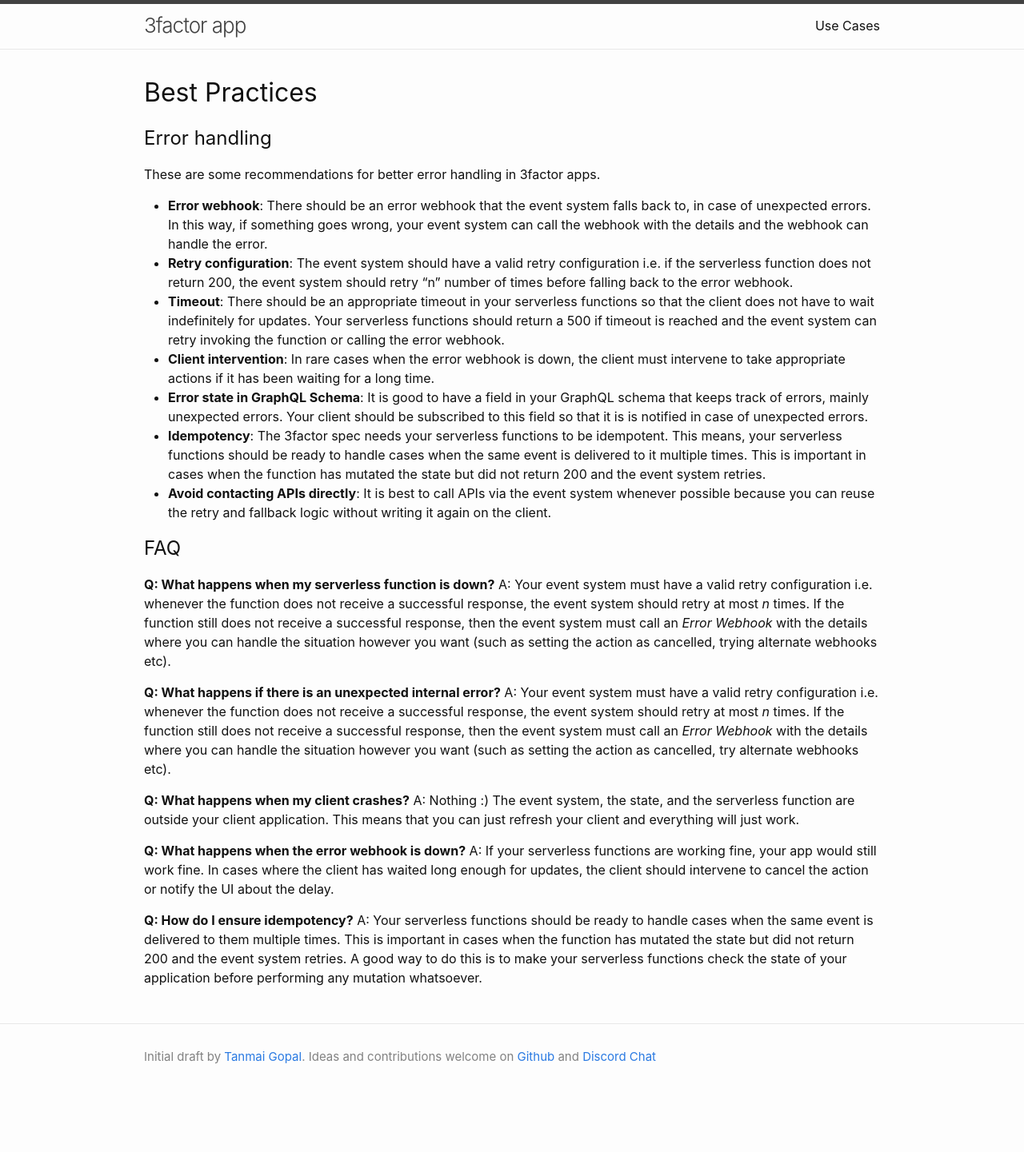
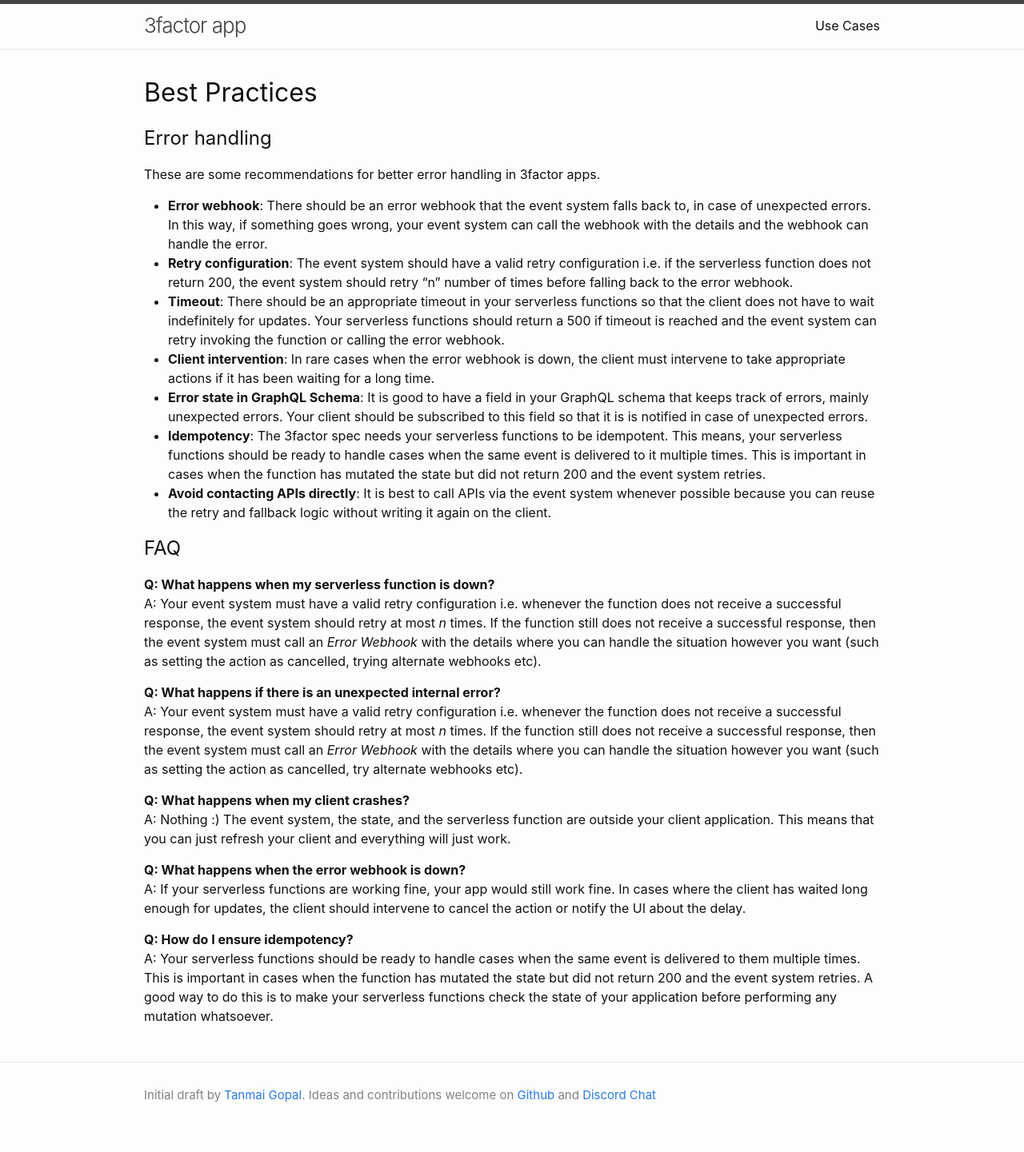
Before and after one commit to hasura/3factor, a Jekyll site: the page built from best-practices.md, in a window 1280 px wide. Shown: the whole page at 80% size. Built offline with Jekyll 4.4.1, drawn with Linux system fonts in a browser that asks for light colours; our own code applies the rules of GitHub Pages for plain Markdown files; before the commit the page ends 1393 px from its top, so only the background shows below that.

Commit message:
add linebreaks in QnA

```diff
--- a/best-practices.md
+++ b/best-practices.md
@@ -14,17 +14,17 @@ These are some recommendations for better error handling in 3factor apps.
 
 ## FAQ
 
-**Q: What happens when my serverless function is down?**
+**Q: What happens when my serverless function is down?**<br>
 A: Your event system must have a valid retry configuration i.e. whenever the function does not receive a successful response, the event system should retry at most *n* times. If the function still does not receive a successful response, then the event system must call an *Error Webhook* with the details where you can handle the situation however you want (such as setting the action as cancelled, trying alternate webhooks etc).
 
-**Q: What happens if there is an unexpected internal error?**
+**Q: What happens if there is an unexpected internal error?**<br>
 A: Your event system must have a valid retry configuration i.e. whenever the function does not receive a successful response, the event system should retry at most *n* times. If the function still does not receive a successful response, then the event system must call an *Error Webhook* with the details where you can handle the situation however you want (such as setting the action as cancelled, try alternate webhooks etc).
 
-**Q: What happens when my client crashes?**
+**Q: What happens when my client crashes?**<br>
 A: Nothing :) The event system, the state, and the serverless function are outside your client application. This means that you can just refresh your client and everything will just work.
 
-**Q: What happens when the error webhook is down?**
+**Q: What happens when the error webhook is down?**<br>
 A: If your serverless functions are working fine, your app would still work fine. In cases where the client has waited long enough for updates, the client should intervene to cancel the action or notify the UI about the delay.
 
-**Q: How do I ensure idempotency?**
+**Q: How do I ensure idempotency?**<br>
 A: Your serverless functions should be ready to handle cases when the same event is delivered to them multiple times. This is important in cases when the function has mutated the state but did not return 200 and the event system retries. A good way to do this is to make your serverless functions check the state of your application before performing any mutation whatsoever.
```
